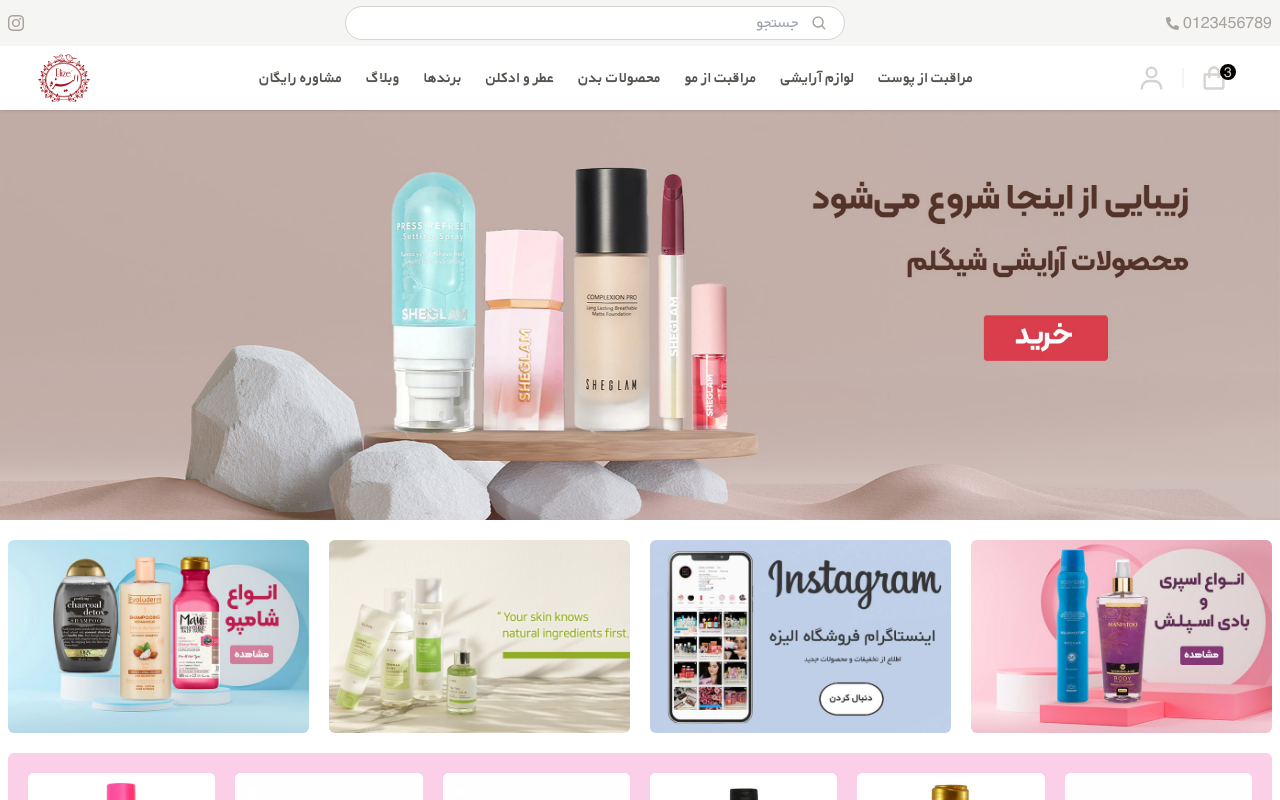
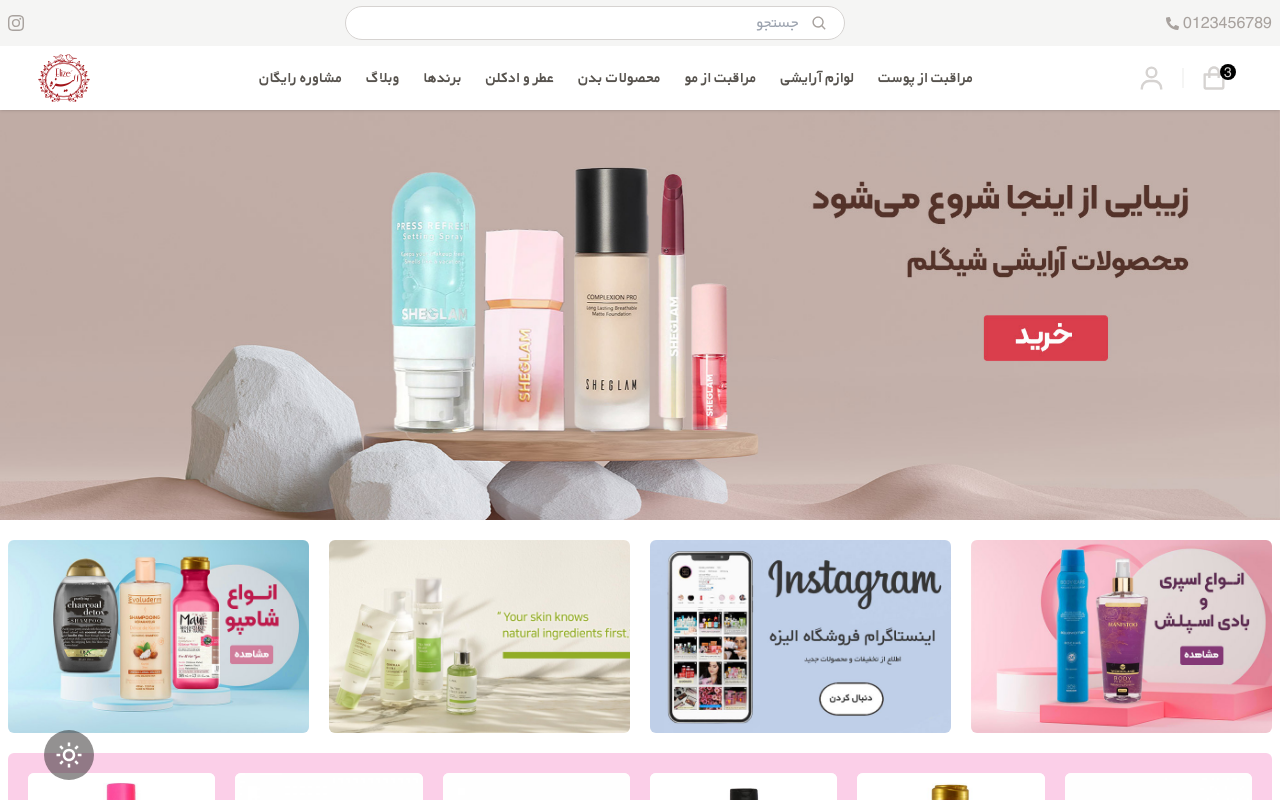
Before and after one commit to negar-karimnejad/elyseeshop, a React (Vite) app: page / in a window 1280 px wide. Shown: the top 800 px of the page. Built offline with nearby package versions, Linux system fonts and the light colour scheme.

Commit message:
set up dark mode

```diff
--- a/index.html
+++ b/index.html
@@ -1,5 +1,5 @@
 <!DOCTYPE html>
-<html lang="en" dir="rtl">
+<html lang="en" dir="rtl" >
   <head>
     <meta charset="UTF-8" />
     <link rel="icon" type="image/svg+xml" href="/favicon.ico" />
--- a/src/App.tsx
+++ b/src/App.tsx
@@ -20,6 +20,7 @@
 import Terms from "./pages/Terms";
 
 function App() {
+
   return (
     <BrowserRouter>
       <Routes>
--- /dev/null
+++ b/src/components/DarkMode.jsx
@@ -0,0 +1,20 @@
+import React from "react";
+import useDarkMode from "../hooks/useDarkMode";
+import { BiMoon, BiSun } from "react-icons/bi";
+
+function DarkMode() {
+  const { theme, handleToggle } = useDarkMode();
+
+  return (
+    <button
+      className="fixed bottom-5 left-11 z-50 bg-stone-800/50 rounded-full p-2.5 text-white hover:text-yellow-400 transition-all hover:bg-stone-800/75 dark:bg-white"
+      onClick={handleToggle}
+    >
+      <p className="hover:scale-110 transition-all">
+        {theme === "dark" ? <BiMoon size={30} /> : <BiSun size={30} />}
+      </p>
+    </button>
+  );
+}
+
+export default DarkMode;
--- /dev/null
+++ b/src/hooks/useDarkMode.js
@@ -0,0 +1,21 @@
+import { useEffect, useState } from "react";
+
+function useDarkMode() {
+  const [theme, setTheme] = useState(localStorage.theme || "light");
+  const colorTheme = theme === "dark" ? "light" : "dark";
+
+  const handleToggle = () => {
+    setTheme(colorTheme);
+  };
+
+  useEffect(() => {
+    const root = window.document.documentElement;
+    root.classList.remove(colorTheme);
+    root.classList.add(theme);
+    localStorage.setItem("theme", theme);
+  }, [colorTheme, theme]);
+
+  return { theme, handleToggle };
+}
+
+export default useDarkMode;
--- a/src/pages/AppLayout.jsx
+++ b/src/pages/AppLayout.jsx
@@ -1,6 +1,7 @@
 import { Outlet } from "react-router-dom";
 import Header from "../components/header/Header";
 import Footer from "../components/Footer";
+import DarkMode from "../components/DarkMode";
 
 function AppLayout() {
   return (
@@ -8,6 +9,7 @@
       <Header />
       <Outlet />
       <Footer />
+      <DarkMode />
     </div>
   );
 }
--- a/tailwind.config.js
+++ b/tailwind.config.js
@@ -1,6 +1,7 @@
 /** @type {import('tailwindcss').Config} */
 export default {
   content: ["./index.html", "./src/**/*.{js,ts,jsx,tsx}"],
+  darkMode: true,
   theme: {
     extend: {
       fontFamily: {
```
